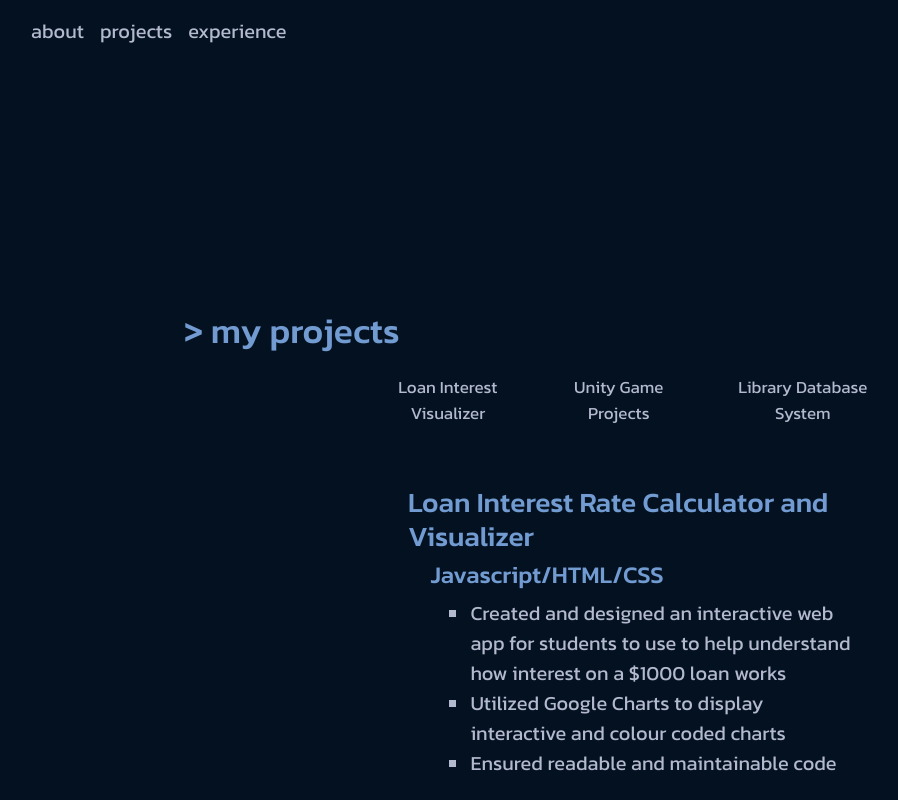
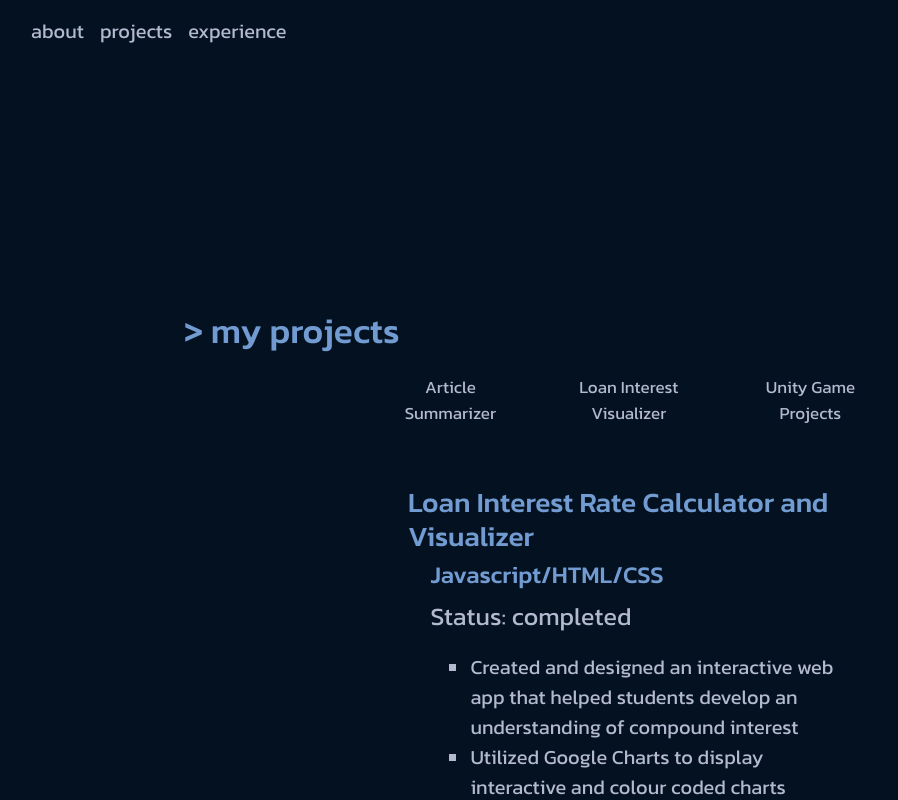
Before and after one commit to allyssap/personalportfolio, a plain HTML site: page index.html in a window 1280 px wide. Both pictures are taken after a click on the button "Loan Interest Visualizer". Shown: the part 1752-2552 px from the top of the page, without its empty margins (8-906 px from the left). Drawn offline with nearby package versions, Linux system fonts and the light colour scheme.

Commit message:
Update index.html

```diff
--- a/index.html
+++ b/index.html
@@ -57,46 +57,46 @@
             <div class="section" >
                 <h1>> my projects</h1>
                 <div class="tab">
+                    <a href="#content"></a><button class="tablinks" onclick="openCity(event, 'b')">Article Summarizer</button></a>
                     <a href="#content"><button class="tablinks" onclick="openCity(event, 'a')">Loan Interest Visualizer</button></a>
                     <a href="#content"></a><button class="tablinks" onclick="openCity(event, 'c')">Unity Game Projects</button></a>
-                    <a href="#content"></a><button class="tablinks" onclick="openCity(event, 'b')">Library Database System</button></a>
                 </div>
 
                 <div id="a" class="tabcontent">
                 <h3>Loan Interest Rate Calculator and Visualizer</h3>
                     <h4>Javascript/HTML/CSS</h4>
+                    <p>Status: completed</p>
                     <ul class="lists">
                         <li>
-                            Created and designed an interactive web app for students to
-                            use to help understand how interest on a $1000 loan works
+                            Created and designed an interactive web app that helped students develop an understanding of compound interest
                         </li>
                         <li>
                             Utilized Google Charts to display interactive and colour
                             coded charts
                         </li>
                         <li>
-                            Ensured readable and maintainable code
+                            Ensured readable and maintainable code that allowed for easy future developments and bug fixes
                         </li>
                     </ul>
                 </div>
 
                 <div id="b" class="tabcontent">
-                    <h3>Library Database System</h3>
-                    <h4>MySQL/PHP/Java</h4>
+                    <h3>Article Summarizer</h3>
+                    <h4>Java/Springboot/JSoup/ThymeLeaf</h4>
+                    <p>Status: on-going</p>
                     <ul class="lists">
 
                         <li>
-                            Database web application development using PHP and MYSQL for a library book checking system
+                            Developed web-scraper to catalogue articles on cbc.ca using JSOUP, articles are summarized and displayed on website using ThymeLeaf
                         </li>
-                        <li>
-                            Designed and implemented queries to be used on the database
-                        </li>
+
                     </ul>
                 </div>
 
                 <div id="c" class="tabcontent">
                     <h3>Unity Game Projects</h3>
                     <h4>C#/Unity</h4>
+                    <p>Status: completed</p>
                     <ul class="lists">
                         <li>
                             Designed and programmed a first-person shooter game, a 3D puzzle game, and a fight simulation game
```
